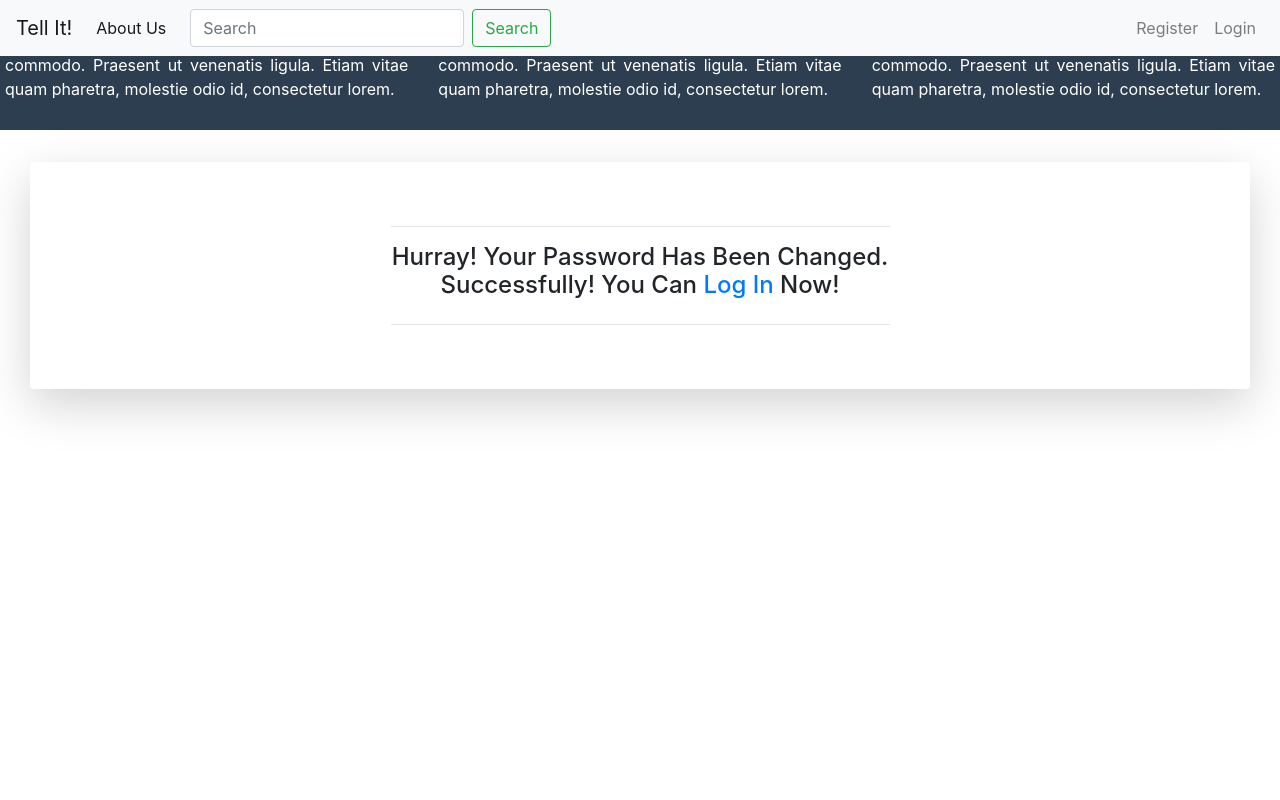
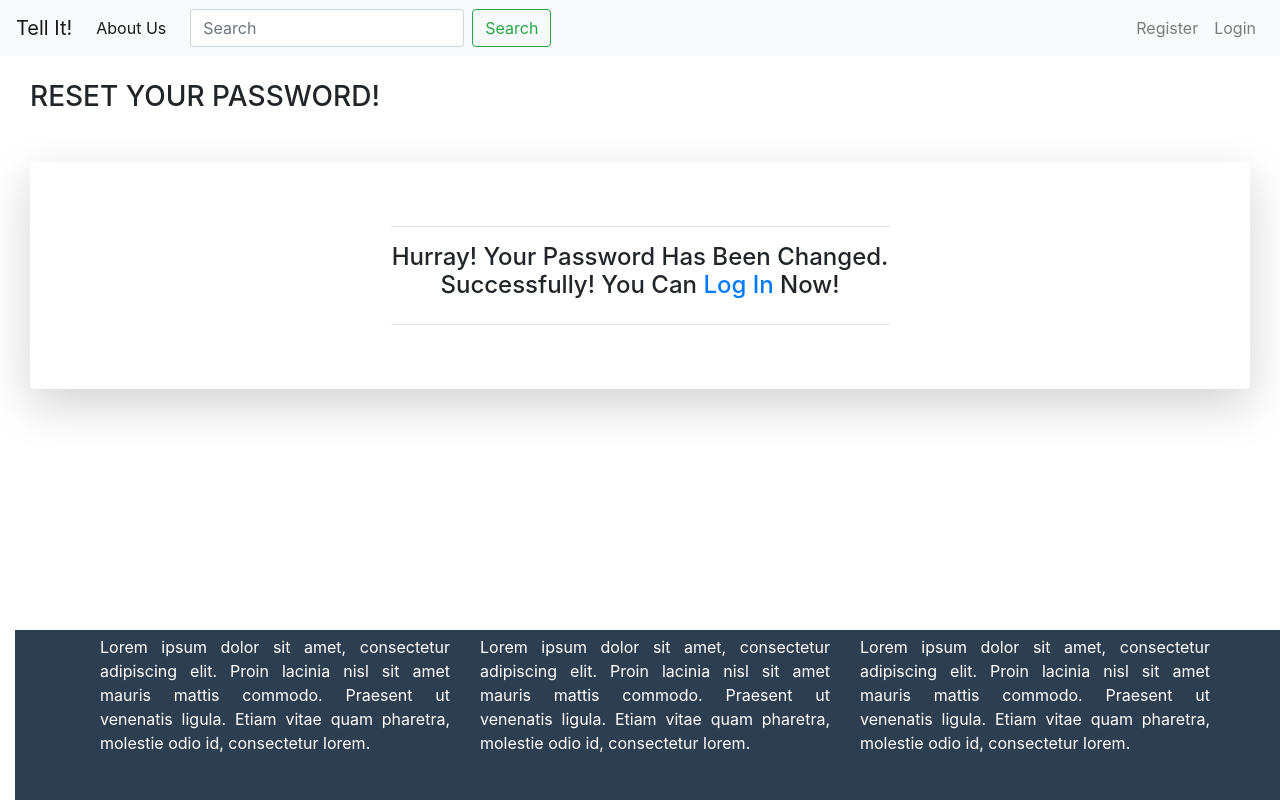
Before and after one commit to midedickson/Tell-It, a Django app: page /password-reset-complete/ in a window 1280 px wide. Run offline with Django 3.2, Linux system fonts and the light colour scheme; some libraries are stand-ins or nearby versions.

Commit message:
Adjusting Footer

```diff
--- a/static/blog/style.css
+++ b/static/blog/style.css
@@ -4,6 +4,7 @@ html {
 }
 
 body {
+    margin-bottom: 200px;
     font-family: 'font-family: 'Lucida Sans', 'Lucida Sans Regular', 'Lucida Grande', 'Lucida Sans Unicode', Geneva, Verdana, sans-serif';
 }
 
@@ -30,10 +31,8 @@ body {
 .footer{
     position: absolute;
     bottom: 0;
-    top: 0;
-    left: o;
-    right: 0;
-    height: 130px;
+    width: 100%;
+    height: 170px;
     padding: 5px;
     background-color: #2c3e50;
 }
--- a/templates/base_layout.html
+++ b/templates/base_layout.html
@@ -90,8 +90,8 @@
         <div class="container-fluid">
             {% block content %}
             {% endblock %}
+            {% include 'footer.html' %}
         </div>
-        {% include 'footer.html' %}
     </body>
 
 </html>
--- a/templates/footer.html
+++ b/templates/footer.html
@@ -1,4 +1,5 @@
 <footer class="footer text-white">
+    <div class="container">
         <div class="row">
             <div class="col-md-4">
                 <p>
@@ -16,4 +17,5 @@
                 </p>
             </div>
         </div>
+    </div>
 </footer>
```
Lines whose indentation alone changed are shown as unchanged.
